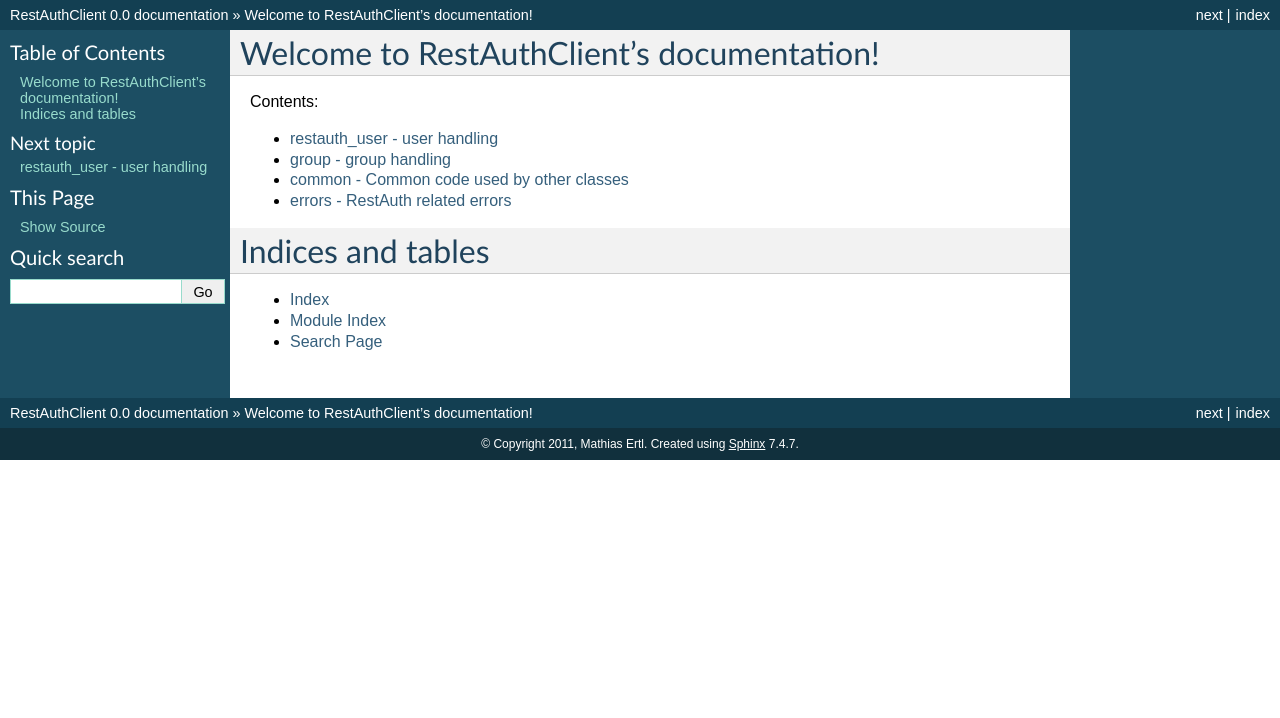
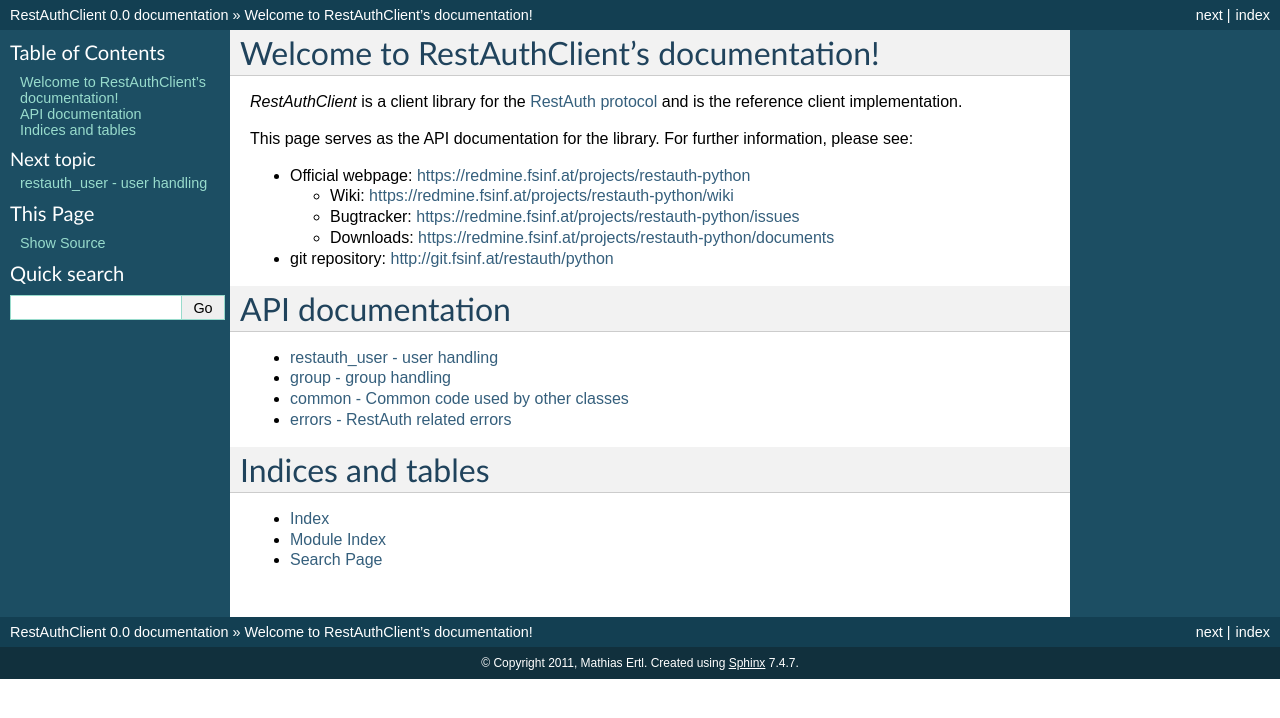
Before and after one commit to RestAuth/RestAuthClient, a Sphinx documentation site: the page built from doc/index.rst, in a window 1280 px wide. Shown: the top 718 px of the page. Built offline with Sphinx 7.4.7, drawn with Linux system fonts in a browser that asks for light colours.

Commit message:
Add some index text

```diff
--- a/doc/index.rst
+++ b/doc/index.rst
@@ -1,12 +1,22 @@
-.. RestAuthClient documentation master file, created by
-   sphinx-quickstart on Mon Jun  6 13:54:19 2011.
-   You can adapt this file completely to your liking, but it should at least
-   contain the root `toctree` directive.
-
 Welcome to RestAuthClient's documentation!
 ==========================================
 
-Contents:
+*RestAuthClient* is a client library for the `RestAuth protocol
+<https://fs.fsinf.at/wiki/RestAuth/Specification>`_ and is the reference client implementation.
+
+This page serves as the API documentation for the library. For further information, please see:
+
+* Official webpage: `<https://redmine.fsinf.at/projects/restauth-python>`_
+
+  * Wiki: `<https://redmine.fsinf.at/projects/restauth-python/wiki>`_
+  * Bugtracker: `<https://redmine.fsinf.at/projects/restauth-python/issues>`_
+  * Downloads: `<https://redmine.fsinf.at/projects/restauth-python/documents>`_
+
+* git repository: `<http://git.fsinf.at/restauth/python>`_
+
+
+API documentation
+=================
 
 .. toctree::
    :maxdepth: 2
```
